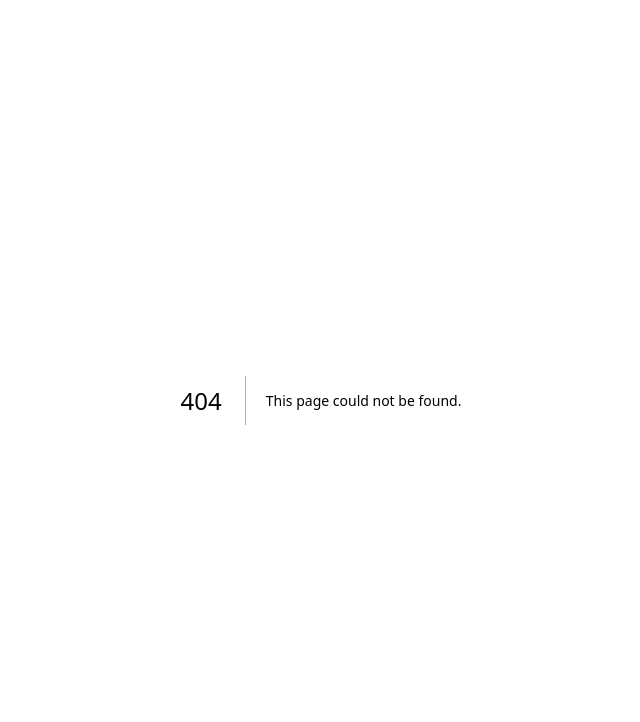
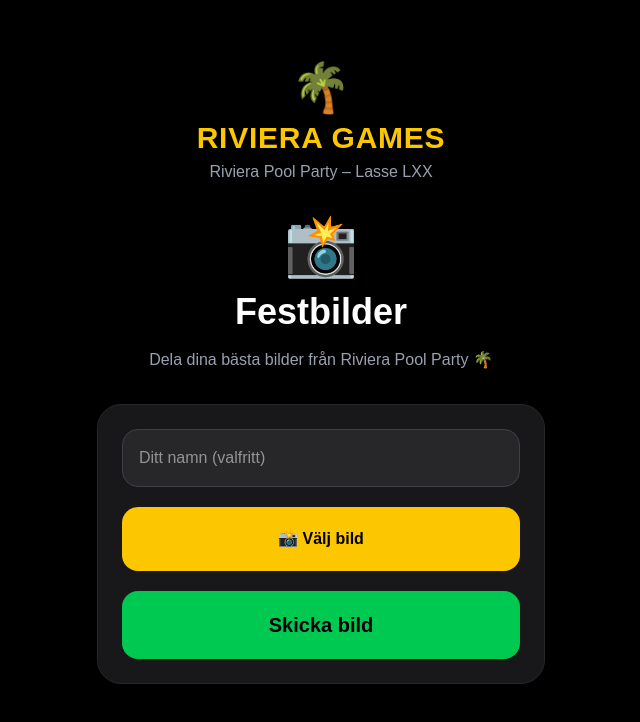
Before and after one commit to Jonne1956/riviera-games, a Next.js app: page /festbilder in a window 1280 px wide. Before the commit this address had no page. Shown: the top 722 px of the page, without its empty margins (319-959 px from the left). Built offline with nearby package versions, Linux system fonts and the light colour scheme; no server answers.

Commit message:
Update guest list and secret mission person

```diff
--- a/app/data/teamMembers.ts
+++ b/app/data/teamMembers.ts
@@ -5,6 +5,7 @@ export const teamMembers: Record<string, string[]> = {
     "Ewy",
     "Helen",
     "Emma",
+    "Eva Mo",
     "Susanne R",
     "Erik",
     "Gunnar B",
@@ -22,6 +23,7 @@ export const teamMembers: Record<string, string[]> = {
     "Eva S",
     "Lena J",
     "Lina",
+    "Anders",
     "Hakim",
     "Björn",
     "Franco",
--- a/app/data/traitors.ts
+++ b/app/data/traitors.ts
@@ -1,6 +1,6 @@
 export const traitors: Record<string, string> = {
   bla: "Erik",
   gron: "Franco",
-  gul: "Carina",
+  gul: "Tompa",
   rod: "Hanne",
 };
--- /dev/null
+++ b/app/festbilder/page.tsx
@@ -0,0 +1,138 @@
+"use client";
+
+import { useState } from "react";
+import { supabase } from "@/lib/supabase";
+import RivieraHeader from "@/app/components/RivieraHeader";
+
+export default function PartyPhotosPage() {
+  const [name, setName] = useState("");
+  const [selectedFile, setSelectedFile] = useState<File | null>(null);
+  const [uploading, setUploading] = useState(false);
+  const [uploaded, setUploaded] = useState(false);
+
+  async function uploadPhoto() {
+    if (!selectedFile) {
+      alert("Välj en bild först.");
+      return;
+    }
+
+    setUploading(true);
+
+    const fileExt = selectedFile.name.split(".").pop();
+    const fileName = `party-${Date.now()}.${fileExt}`;
+
+    const { error: uploadError } = await supabase.storage
+      .from("party-photos")
+      .upload(fileName, selectedFile);
+
+    if (uploadError) {
+      alert("Kunde inte ladda upp bilden.");
+      setUploading(false);
+      return;
+    }
+
+    const {
+      data: { publicUrl },
+    } = supabase.storage
+      .from("party-photos")
+      .getPublicUrl(fileName);
+
+    const { error: insertError } = await supabase
+      .from("party_photos")
+      .insert({
+        image_url: publicUrl,
+        uploader_name: name || null,
+      });
+
+    if (insertError) {
+      alert("Kunde inte spara bilden.");
+      setUploading(false);
+      return;
+    }
+
+    setUploading(false);
+    setUploaded(true);
+    setSelectedFile(null);
+    setName("");
+  }
+
+  return (
+    <main className="min-h-screen bg-black text-white p-6">
+      <div className="max-w-md mx-auto pt-10">
+        <RivieraHeader />
+
+        <div className="text-center mt-8 mb-8">
+          <p className="text-6xl mb-4">📸</p>
+
+          <h1 className="text-4xl font-black">
+            Festbilder
+          </h1>
+
+          <p className="text-gray-400 mt-4">
+            Dela dina bästa bilder från Riviera Pool Party 🌴
+          </p>
+        </div>
+
+        <div className="bg-zinc-900 rounded-3xl p-6 border border-zinc-800">
+          {uploaded ? (
+            <div className="bg-green-500 text-black p-6 rounded-2xl text-center">
+              <p className="text-4xl mb-3">✅</p>
+
+              <p className="font-black text-xl">
+                Bild uppladdad!
+              </p>
+
+              <button
+                onClick={() => setUploaded(false)}
+                className="mt-4 bg-black text-white px-5 py-3 rounded-2xl font-bold"
+              >
+                Ladda upp en till bild
+              </button>
+            </div>
+          ) : (
+            <div className="grid gap-5">
+              <input
+                type="text"
+                placeholder="Ditt namn (valfritt)"
+                value={name}
+                onChange={(e) => setName(e.target.value)}
+                className="bg-zinc-800 border border-zinc-700 rounded-2xl p-4"
+              />
+
+              <label className="bg-yellow-400 text-black p-5 rounded-2xl font-black text-center cursor-pointer">
+                📸 Välj bild
+
+                <input
+                  type="file"
+                  accept="image/*"
+                  onChange={(e) => {
+                    if (e.target.files?.[0]) {
+                      setSelectedFile(e.target.files[0]);
+                    }
+                  }}
+                  className="hidden"
+                />
+              </label>
+
+              {selectedFile && (
+                <p className="text-center text-gray-400">
+                  {selectedFile.name}
+                </p>
+              )}
+
+              <button
+                onClick={uploadPhoto}
+                disabled={uploading}
+                className="bg-green-500 text-black p-5 rounded-2xl font-black text-xl"
+              >
+                {uploading
+                  ? "Laddar upp..."
+                  : "Skicka bild"}
+              </button>
+            </div>
+          )}
+        </div>
+      </div>
+    </main>
+  );
+}
```
